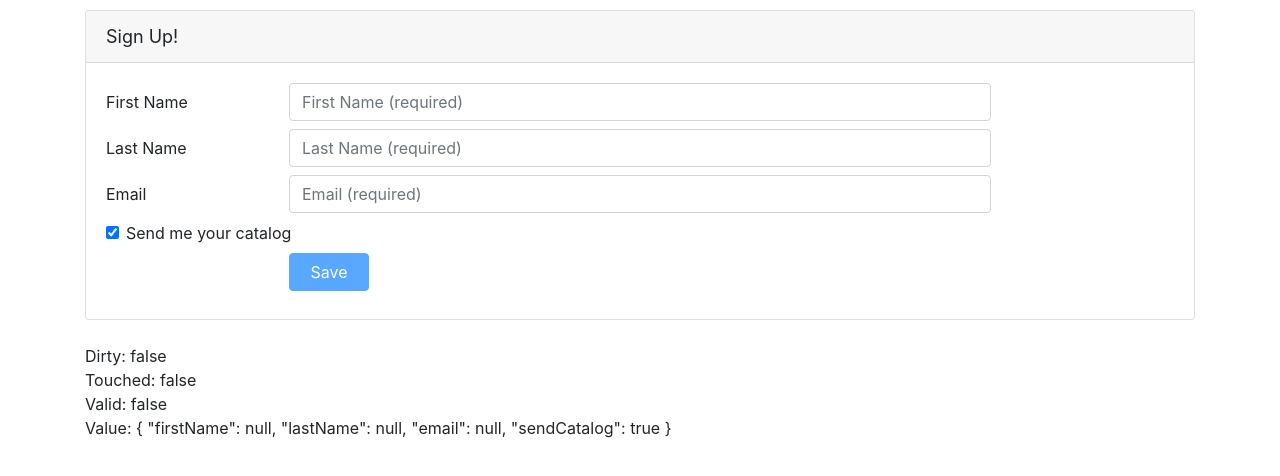
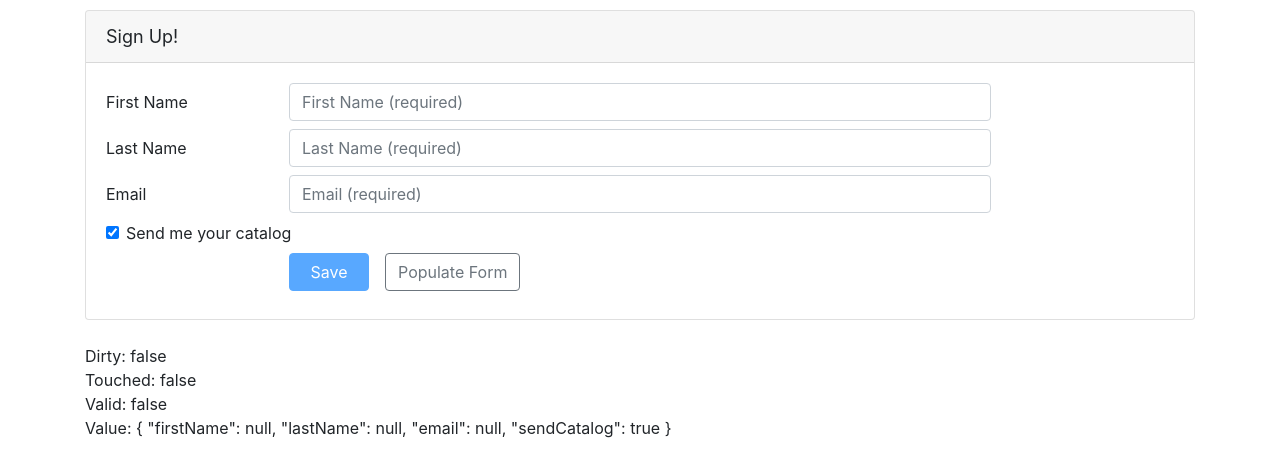
Before and after one commit to jcoz1968/AngularReactiveForms, an Angular app: page / in a window 1280 px wide. Shown: the top 476 px of the page. Built offline with nearby package versions, Linux system fonts and the light colour scheme.

Commit message:
setValue and patchValue

```diff
--- a/src/app/customers/customer.component.html
+++ b/src/app/customers/customer.component.html
@@ -161,6 +161,11 @@
               [disabled]="!customerForm.valid">
             Save
           </button>
+          <button class="btn btn-outline-secondary"
+              type="button"
+              (click)="populateTestData()">
+            Populate Form
+          </button>
         </div>
       </div>
     </form>
--- a/src/app/customers/customer.component.ts
+++ b/src/app/customers/customer.component.ts
@@ -27,4 +27,13 @@
     console.log(this.customerForm);
     console.log('Saved: ' + JSON.stringify(this.customerForm.value));
   }
+
+  populateTestData() {
+    this.customerForm.patchValue({
+      firstName: 'Brenna',
+      lastName: 'Cosby',
+      // email: 'brennacosby@yahoo.com',
+      sendCatalog: false
+    });
+  }
 }
```
